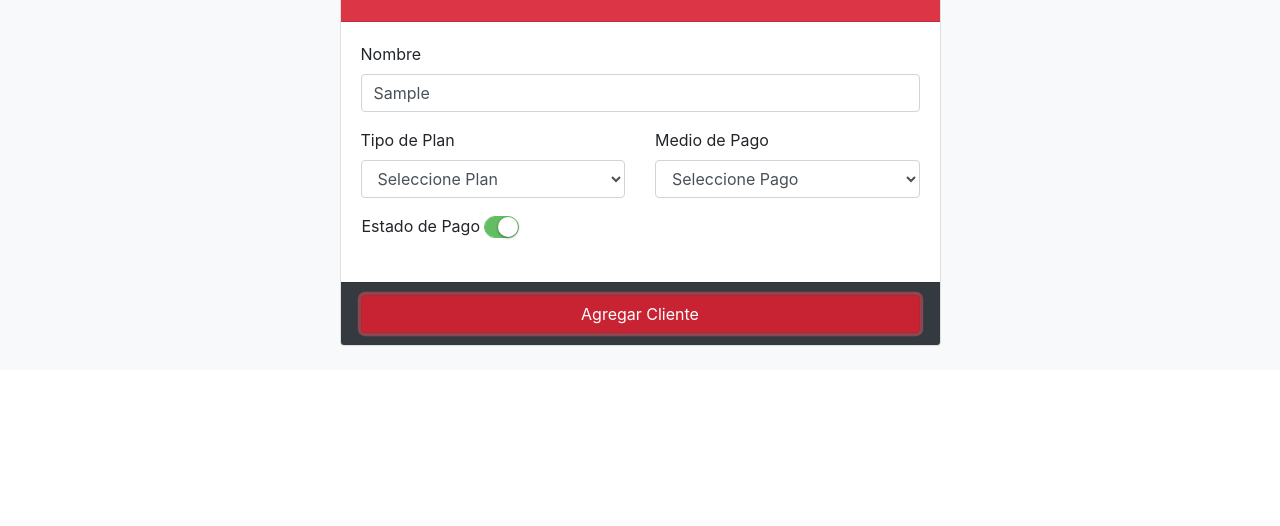
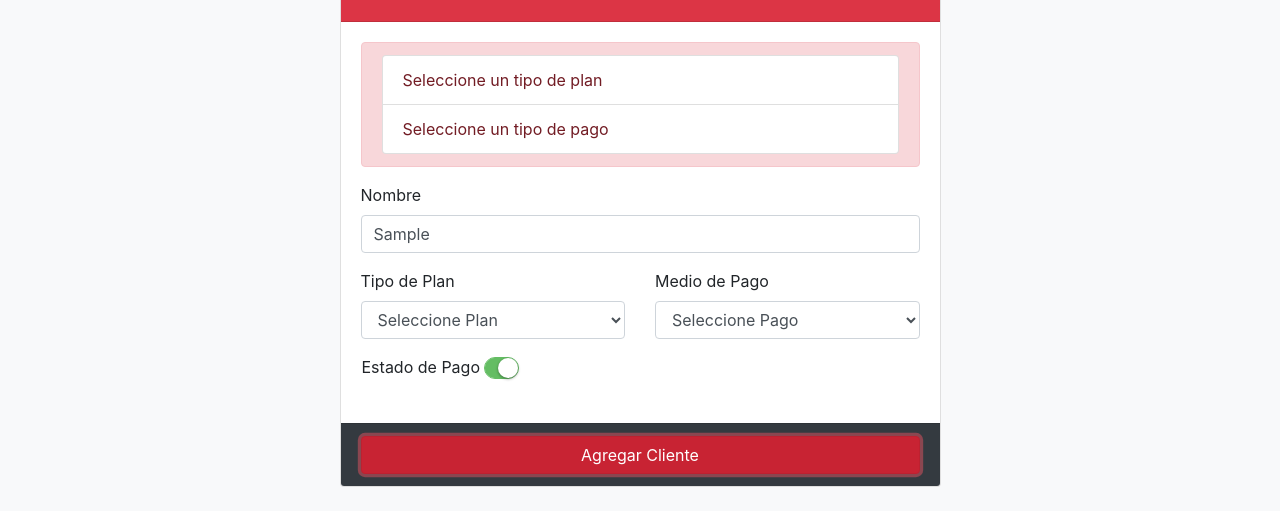
Before and after one commit to RicardoZelada/Proyecto_SportLaif, a plain HTML site: page index.html in a window 1280 px wide. Both pictures are taken after typing "Sample" into the empty fields and a click on the button "Agregar Cliente". Shown: the part 206-732 px from the top of the page. Drawn offline with nearby package versions, Linux system fonts and the light colour scheme.

Commit message:
Modificacion Javascript
Creacion de la validacion del form con Javascript y creacion de div para errores en Html

```diff
--- a/Js/index.js
+++ b/Js/index.js
@@ -3,3 +3,54 @@ var init = new Switchery(elem,{
     secondaryColor : "red",
     size : "small",
 });
+
+
+window.mostrarErrores = (listaErrores)=>{//le paso la lista de errores
+let error = document.querySelector("#divErrores");
+let ol = document.createElement("ol");
+ol.classList.add("alert", "alert-danger");
+listaErrores.forEach((items)=>{
+    let li = document.createElement("li");
+    li.classList.add("list-group-item");
+    li.innerText = items
+    ol.appendChild(li);
+});
+    error.appendChild(ol);
+}
+
+
+
+
+
+const btnAux = document.querySelector("#btnAgregar");
+
+btnAux.addEventListener('click', ()=>{
+    let erroresDivs = document.querySelector("#divErrores");
+    erroresDivs.innerHTML = "";
+
+    let name = document.querySelector("#inputNombre").value.trim();
+    let plan = document.querySelector("#selectPlan").value;
+    let pago = document.querySelector("#selectPago").value;
+    //let check = document.querySelector("#inputCheck").value;
+
+    listaErrores = [];
+    if(name === ""){
+        listaErrores.push("Ingrese un Nombre");
+    }if(plan ==="#"){
+        listaErrores.push("Seleccione un tipo de plan");
+    }if(pago === "#"){
+        listaErrores.push("Seleccione un tipo de pago");
+    //}if(check === "False"){
+        //listaErrores.push("Seleccione un estado")
+    }if(listaErrores.length === 0){
+        let registro = {}//creo un objeto registro
+        registro.nombre = name;
+        registro.tipoplan = plan;
+        registro.tipopago = pago;
+        //registro.estado = check;
+
+        window.guardarRegistro(registro)//le paso el objeto
+    }else{
+        window.mostrarErrores(listaErrores);//le paso la lista de errores
+    }
+});
--- a/index.html
+++ b/index.html
@@ -24,6 +24,9 @@
                         <h3 class="display">Registro de Clientes</h3>
                     </div>
                     <div class="card-body">
+                        <div id="divErrores">
+
+                        </div>
                         <div class="row">
                             <div class="form-group col-12">
                                 <label for="inputNombre" class="form-label">Nombre</label>
@@ -48,7 +51,7 @@
                             </div>
                             <div class="form-group">
                                 <label for="inputCheck" class="form-label ml-3">Estado de Pago</label>
-                                <input type="checkbox" class="js-switch" checked />
+                                <input type="checkbox" class="js-switch" checked id="inputCheck"/>
                             </div>
                         </div>
                     </div>
```
